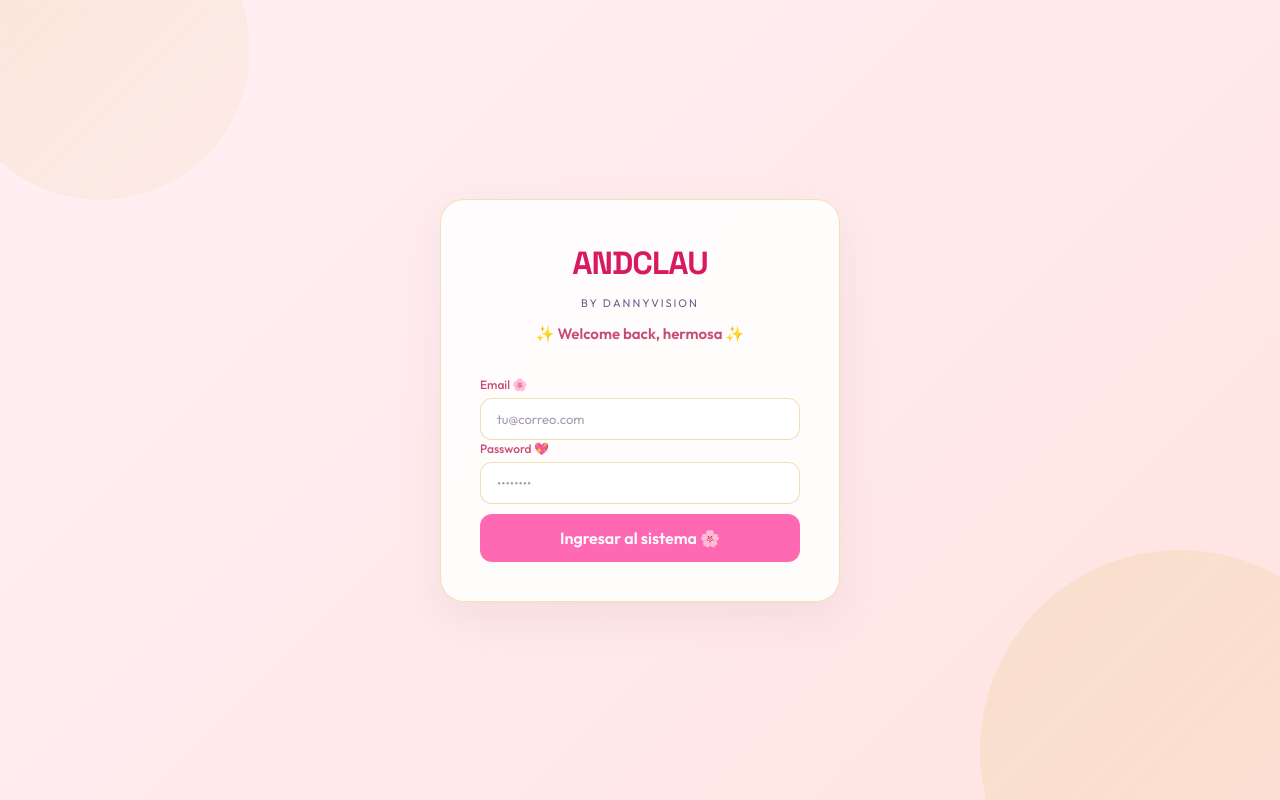
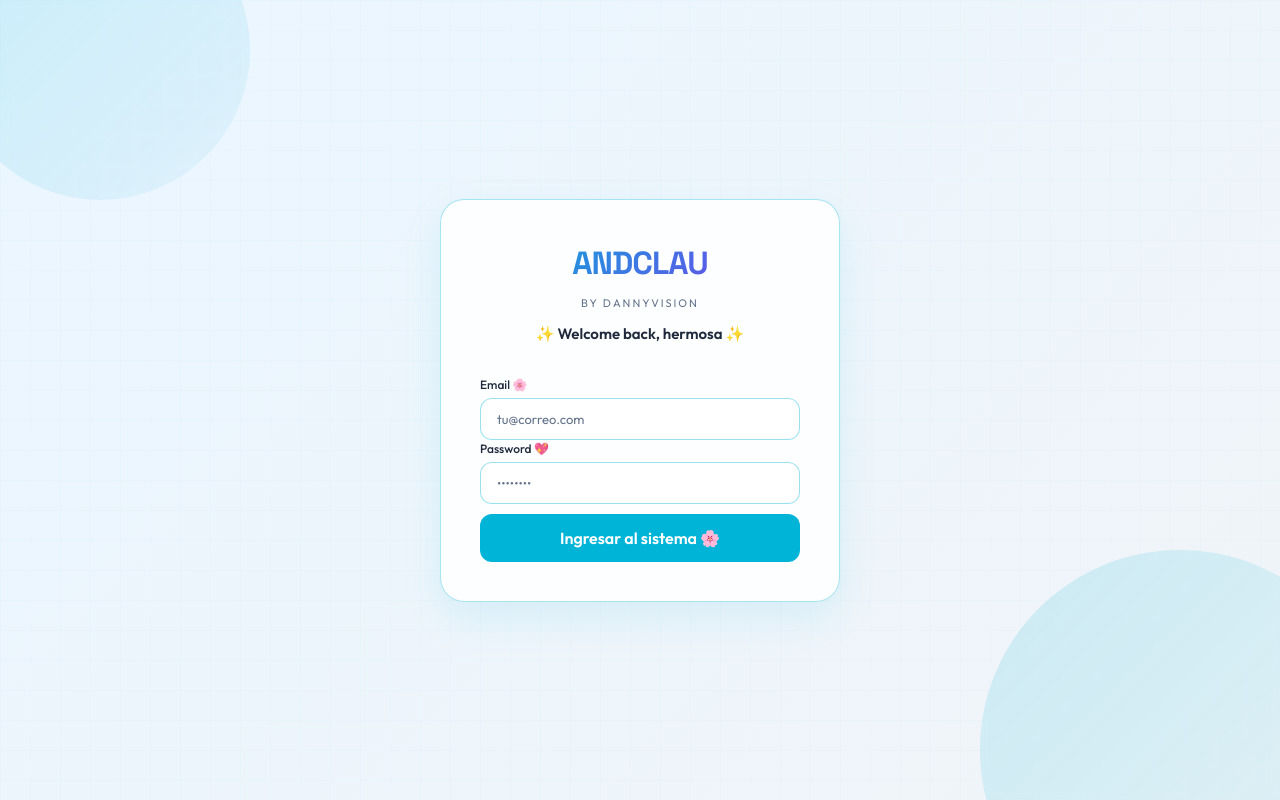
Before and after one commit to kickdanielyupa/danny-r-app, a Next.js app in the folder dannyr-app/: page /login in a window 1280 px wide. Built offline with nearby package versions, Linux system fonts and the light colour scheme; no server answers.

Commit message:
style: transform dashboard to a premium light cyberpunk and high-tech NASA console theme

```diff
--- a/dannyr-app/src/app/globals.css
+++ b/dannyr-app/src/app/globals.css
@@ -1,34 +1,34 @@
 @import url('https://fonts.googleapis.com/css2?family=Outfit:wght@300;400;500;600;700;800&family=Space+Grotesk:wght@400;500;600;700&display=swap');
 
 :root {
-  --bg-primary: #f6f3fa; /* Soft elegant cream/lavender white */
-  --bg-secondary: #ebdffa; /* Beautiful light lavender sidebar */
-  --bg-card: rgba(255, 255, 255, 0.85); /* Semi-transparent pure white glass */
-  --bg-card-hover: rgba(255, 255, 255, 0.98); /* Bright white card hover */
+  --bg-primary: #f0f4f8; /* NASA digital command center slate */
+  --bg-secondary: #e3ebf4; /* Crisp high-visibility sidebar */
+  --bg-card: rgba(255, 255, 255, 0.82); /* Pure light glass console */
+  --bg-card-hover: rgba(255, 255, 255, 0.98); /* Solid white console card */
   --bg-input: #ffffff;
-  --border: rgba(171, 142, 40, 0.25); /* Gold border for high visibility */
-  --border-focus: #ab8e28; /* Gold focus */
-  --text-primary: #1b1030; /* Deep violet - maximum visibility */
-  --text-secondary: #3d2a5c; /* Highly visible purple grey */
-  --text-muted: #6f5d8c; /* Darker muted text for readability */
-  --accent: #ab8e28; /* Polished Satin Gold */
-  --accent-hover: #c4a73b;
-  --success: #059669; /* Rich Emerald Green */
-  --success-bg: rgba(5,150,105,0.12);
-  --warning: #db2777; /* Royal Rose Pink */
-  --warning-bg: rgba(219,39,119,0.12);
-  --danger: #e11d48; /* High contrast Red Crimson */
-  --danger-bg: rgba(225,29,72,0.12);
-  --info: #6d28d9; /* Deep Ultraviolet */
-  --info-bg: rgba(109,40,217,0.12);
-  --radius-sm: 12px;
-  --radius: 20px;
-  --radius-lg: 28px;
-  --shadow: 0 8px 32px 0 rgba(142, 120, 180, 0.1);
-  --shadow-lg: 0 16px 48px rgba(142, 120, 180, 0.18);
-  --shadow-gold: 0 0 24px rgba(171, 142, 40, 0.25);
-  --shadow-purple: 0 0 24px rgba(109, 40, 217, 0.15);
-  --transition: 300ms cubic-bezier(0.4, 0, 0.2, 1);
+  --border: rgba(0, 180, 216, 0.22); /* Sharp Cyber Neon Cyan outline */
+  --border-focus: #00b4d8; /* Neon Cyber Cyan focus */
+  --text-primary: #0f172a; /* Deep Space Slate (maximum visibility) */
+  --text-secondary: #334155; /* Digital steel slate */
+  --text-muted: #64748b; /* Cyber metallic gray text */
+  --accent: #00b4d8; /* High-Visibility Neon Cyber Cyan */
+  --accent-hover: #0096c7;
+  --success: #0d9488; /* Cyber neon mint green */
+  --success-bg: rgba(13,148,136,0.1);
+  --warning: #f59e0b; /* Bright tech amber alert */
+  --warning-bg: rgba(245,158,11,0.1);
+  --danger: #db2777; /* Cyber punk magenta-pink */
+  --danger-bg: rgba(219,39,119,0.1);
+  --info: #7c3aed; /* Neon violet */
+  --info-bg: rgba(124,58,237,0.1);
+  --radius-sm: 8px; /* Sharper cyber corners */
+  --radius: 14px;
+  --radius-lg: 20px;
+  --shadow: 0 8px 32px 0 rgba(0, 180, 216, 0.06); /* Soft neon cyan shadow glow */
+  --shadow-lg: 0 16px 48px rgba(0, 180, 216, 0.12);
+  --shadow-gold: 0 0 24px rgba(0, 180, 216, 0.25); /* Cyan neon glow */
+  --shadow-purple: 0 0 24px rgba(124, 58, 237, 0.15);
+  --transition: 250ms cubic-bezier(0.16, 1, 0.3, 1);
   --sidebar-width: 260px;
 }
 
@@ -38,11 +38,24 @@ html, body { height: 100%; }
 
 body {
   font-family: 'Outfit', -apple-system, sans-serif;
-  background: radial-gradient(circle at top right, #fff5f8, #f3ebfa 75%);
+  background: radial-gradient(circle at top right, #e8f5ff, #f0f4f8 75%);
   color: var(--text-primary);
   line-height: 1.5;
   -webkit-font-smoothing: antialiased;
   animation: fadeIn 0.8s ease-out forwards;
+  position: relative;
+}
+
+body::before {
+  content: "";
+  position: fixed;
+  inset: 0;
+  pointer-events: none;
+  background-image:
+    linear-gradient(rgba(0, 180, 216, 0.02) 1px, transparent 1px),
+    linear-gradient(90deg, rgba(0, 180, 216, 0.02) 1px, transparent 1px);
+  background-size: 30px 30px;
+  z-index: -1;
 }
 
 h1, h2, h3, h4, h5, h6 {
@@ -213,15 +226,15 @@ tr:hover td { background: var(--bg-card-hover); }
 }
 
 /* ==========================================================================
-   Cute Girl Login Styles 🌸✨
+   Cute Girl Login Styles 🌸✨ (Light Cyberpunk Edition)
    ========================================================================== */
 :root {
-  --login-bg: #ffe4e1;
+  --login-bg: #eaf6ff;
   --login-card: rgba(255, 255, 255, 0.9);
-  --login-text: #c74b75; /* Darker pink for better visibility */
-  --login-accent: #ffb6c1;
-  --login-btn: #ff69b4;
-  --login-btn-hover: #ff1493;
+  --login-text: #1e293b; /* Darker slate for readability */
+  --login-accent: #90e0ef;
+  --login-btn: #00b4d8; /* Neon Cyber Cyan button */
+  --login-btn-hover: #0077b6;
 }
 
 .login-container {
@@ -229,15 +242,27 @@ tr:hover td { background: var(--bg-card-hover); }
   display: flex;
   align-items: center;
   justify-content: center;
-  background: linear-gradient(135deg, #fff0f5 0%, #ffe4e1 100%);
+  background: linear-gradient(135deg, #eaf6ff 0%, #f0f4f8 100%);
   position: relative;
   overflow: hidden;
+}
+
+.login-container::before {
+  content: "";
+  position: absolute;
+  inset: 0;
+  pointer-events: none;
+  background-image:
+    linear-gradient(rgba(0, 180, 216, 0.02) 1px, transparent 1px),
+    linear-gradient(90deg, rgba(0, 180, 216, 0.02) 1px, transparent 1px);
+  background-size: 30px 30px;
+  z-index: 0;
 }
 
 .login-decor {
   position: absolute;
   border-radius: 50%;
-  background: linear-gradient(135deg, rgba(212, 175, 55, 0.15) 0%, rgba(212, 175, 55, 0.05) 100%);
+  background: linear-gradient(135deg, rgba(0, 180, 216, 0.15) 0%, rgba(0, 180, 216, 0.05) 100%);
   backdrop-filter: blur(5px);
   z-index: 0;
 }
@@ -261,7 +286,7 @@ tr:hover td { background: var(--bg-card-hover); }
   backdrop-filter: blur(20px);
   padding: 40px;
   border-radius: 24px;
-  box-shadow: 0 15px 40px rgba(180, 140, 160, 0.15), inset 0 0 0 1px rgba(212, 175, 55, 0.35);
+  box-shadow: 0 15px 40px rgba(0, 180, 216, 0.1), inset 0 0 0 1px rgba(0, 180, 216, 0.35);
   width: 100%;
   max-width: 400px;
   z-index: 1;
@@ -275,7 +300,10 @@ tr:hover td { background: var(--bg-card-hover); }
 
 .login-header h1 {
   font-size: 32px;
-  color: #d81b60; /* Highly visible pink */
+  background: linear-gradient(135deg, #00b4d8, #7c3aed);
+  -webkit-background-clip: text;
+  -webkit-text-fill-color: transparent;
+  background-clip: text;
   margin-bottom: 8px;
   font-weight: 800;
   letter-spacing: -1px;
@@ -289,20 +317,20 @@ tr:hover td { background: var(--bg-card-hover); }
 
 .login-input {
   background: #ffffff;
-  border: 1px solid rgba(212, 175, 55, 0.4);
-  color: #2a1b40; /* High contrast text color */
+  border: 1px solid rgba(0, 180, 216, 0.4);
+  color: #0f172a; /* High contrast text color */
   border-radius: 12px;
   padding: 12px 16px;
   transition: all 0.3s ease;
 }
 
 .login-input::placeholder {
-  color: #a89bb0;
+  color: #64748b;
 }
 
 .login-input:focus {
   border-color: var(--login-btn);
-  box-shadow: 0 0 0 3px rgba(255, 105, 180, 0.2);
+  box-shadow: 0 0 0 3px rgba(0, 180, 216, 0.2);
   background: #ffffff;
 }
 
@@ -323,11 +351,11 @@ tr:hover td { background: var(--bg-card-hover); }
 .login-btn:hover {
   background: var(--login-btn-hover);
   transform: translateY(-2px);
-  box-shadow: 0 4px 20px rgba(255, 105, 180, 0.3);
+  box-shadow: 0 4px 20px rgba(0, 180, 216, 0.3);
 }
 
 .login-error {
-  background: rgba(239, 68, 68, 0.08);
+  background: rgba(219, 39, 119, 0.08);
   color: var(--danger);
   padding: 10px;
   border-radius: 8px;
```
Also changed, not shown: dannyr-app/src/app/dashboard/dashboard.css (+6 -6 lines).
